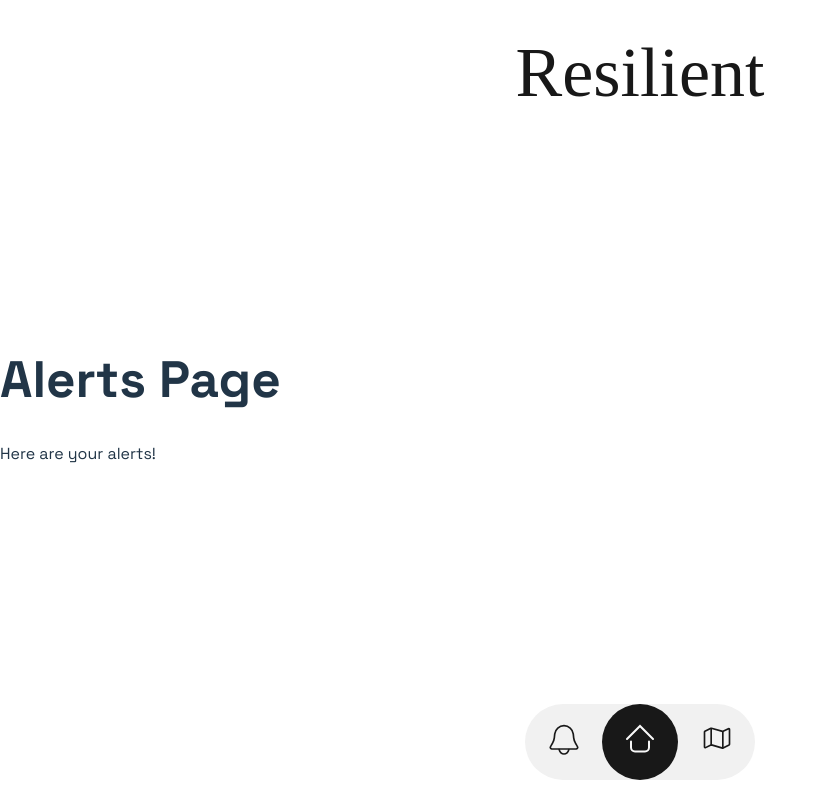
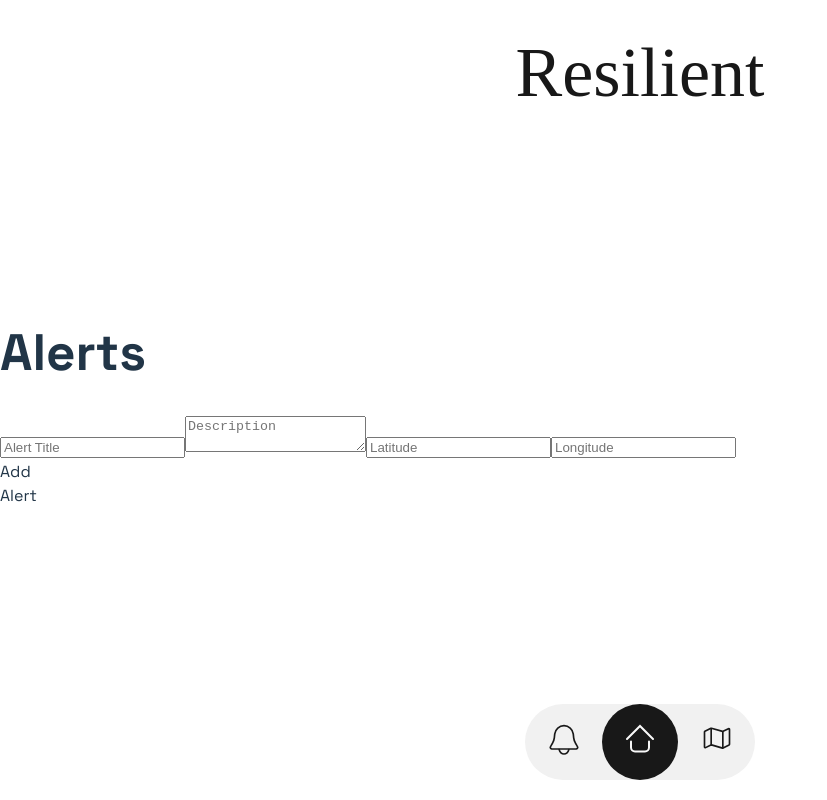
Before and after one commit to Gurvirr/Resilient, a React (Vite) app: page /alerts in a window 1280 px wide. Shown: the whole page, without its empty margins (0-827 px from the left). Built offline with nearby package versions, Linux system fonts and the light colour scheme.

Commit message:
Added alerts using Google Maps API

```diff
--- a/src/App.css
+++ b/src/App.css
@@ -77,25 +77,23 @@
   background: var(--RESILIENT, linear-gradient(226deg, #BDF7E9 33.75%, #8E92FE 99.71%));
   border: 1px solid #181818;
   border-radius: 30px;
-  position: absolute;
-  top: 50%;
-  left: 50%;
-  transform: translate(-50%, -50%);
-  padding: 20px; /* Add padding for inner spacing */
+  position: relative;
+  margin: 20px;
+  padding: 20px;
   box-sizing: border-box;
-  display: flex;
+  display: inline-flex;
   flex-direction: column;
-  justify-content: flex-start; /* Align content to the top */
-  align-items: flex-start; /* Align content to the left */
-  gap: 10px; /* Add spacing between children */
+  justify-content: flex-start;
+  align-items: center;
+  gap: 10px;
 }
 
 .recent-reports-title {
   font-size: 18px;
   font-weight: bold;
   color: #181818;
-  margin: 0; /* Remove default margin */
-  align-self: flex-start; /* Ensure alignment to the left */
+  margin: 0;
+  align-self: flex-start;
 }
 
 .custom-rectangle {
@@ -108,6 +106,7 @@
   color: #f1f1f1;
   padding: 10px;
   box-sizing: border-box;
+  margin: 0 auto;
 }
 
 .additional-box {
@@ -131,43 +130,43 @@
   display: flex;
   justify-content: center;
   align-items: center;
-  cursor: pointer; /* Add pointer cursor to indicate interactivity */
-  transition: background-color 0.3s ease, transform 0.3s ease; /* Smooth transition */
+  cursor: pointer;
+  transition: background-color 0.3s ease, transform 0.3s ease;
 }
 
 .icon:active {
-  background-color: rgba(255, 255, 255, 0.1); /* Light active effect */
-  transform: scale(1.1); /* Slight zoom effect on active */
+  background-color: rgba(255, 255, 255, 0.1);
+  transform: scale(1.1);
 }
 
 .icon:hover {
-  background-color: rgba(255, 255, 255, 0.1); /* Light hover effect */
-  transform: scale(1.1); /* Slight zoom effect on hover */
+  background-color: rgba(255, 255, 255, 0.1);
+  transform: scale(1.1);
 }
 
 .additional-box-wrapper {
   display: flex;
   justify-content: center;
   align-items: center;
-  width: 100%; /* Take full width of parent */
-  height: 100%; /* Take full height of parent */
+  width: 100%;
+  height: 100%;
 }
 
 button {
-  all: unset; /* Resets all default button styles */
-  cursor: pointer; /* Keeps the pointer cursor for clickable buttons */
-  display: flex; /* Makes the button a flex container */
-  justify-content: center; /* Centers the content horizontally */
-  align-items: center; /* Centers the content vertically */
-  width: 50px; /* Set a fixed width */
-  height: 50px; /* Set a fixed height */
-  border-radius: 50%; /* Makes the button round */
-  background-color: transparent; /* Remove background */
+  all: unset;
+  cursor: pointer;
+  display: flex;
+  justify-content: center;
+  align-items: center;
+  width: 50px;
+  height: 50px;
+  border-radius: 50%;
+  background-color: transparent;
 }
 
 button:focus,
 button:active {
-  outline: none; /* Removes the outline */
-  border: none; /* Removes any border */
-  box-shadow: none; /* Removes any box-shadow */
+  outline: none;
+  border: none;
+  box-shadow: none;
 }
--- a/src/components/Alerts.jsx
+++ b/src/components/Alerts.jsx
@@ -1,10 +1,80 @@
-import React from 'react';
+import React, { useState } from 'react';
 
 function Alerts() {
+  const [alerts, setAlerts] = useState([]);
+  const [newAlert, setNewAlert] = useState({
+    title: '',
+    description: '',
+    lat: '',
+    lng: ''
+  });
+
+  const handleSubmit = (e) => {
+    e.preventDefault();
+    const alert = {
+      ...newAlert,
+      lat: parseFloat(newAlert.lat),
+      lng: parseFloat(newAlert.lng),
+      id: Date.now()
+    };
+
+    setAlerts(prev => [...prev, alert]);
+
+    // Here you would typically:
+    // 1. Save the alert to your backend
+    // 2. Update the markers on the map
+    // 3. Clear the form
+
+    setNewAlert({
+      title: '',
+      description: '',
+      lat: '',
+      lng: ''
+    });
+  };
+
   return (
     <div>
-      <h1>Alerts Page</h1>
-      <p>Here are your alerts!</p>
+      <h1>Alerts</h1>
+
+      <form onSubmit={handleSubmit}>
+        <input
+          type="text"
+          placeholder="Alert Title"
+          value={newAlert.title}
+          onChange={(e) => setNewAlert(prev => ({...prev, title: e.target.value}))}
+        />
+        <textarea
+          placeholder="Description"
+          value={newAlert.description}
+          onChange={(e) => setNewAlert(prev => ({...prev, description: e.target.value}))}
+        />
+        <input
+          type="number"
+          step="any"
+          placeholder="Latitude"
+          value={newAlert.lat}
+          onChange={(e) => setNewAlert(prev => ({...prev, lat: e.target.value}))}
+        />
+        <input
+          type="number"
+          step="any"
+          placeholder="Longitude"
+          value={newAlert.lng}
+          onChange={(e) => setNewAlert(prev => ({...prev, lng: e.target.value}))}
+        />
+        <button type="submit">Add Alert</button>
+      </form>
+
+      <div>
+        {alerts.map(alert => (
+          <div key={alert.id}>
+            <h3>{alert.title}</h3>
+            <p>{alert.description}</p>
+            <p>Location: {alert.lat}, {alert.lng}</p>
+          </div>
+        ))}
+      </div>
     </div>
   );
 }
--- a/src/components/Home.jsx
+++ b/src/components/Home.jsx
@@ -37,6 +37,16 @@ function Home() {
           </button>
         </div>
       </div>
+
+      <div className="new-rectangle" style={{width: '350px', height: '160px', marginTop: '20px'}}>
+        <p className="recent-reports-title">SUPPORT</p>
+        <div className="custom-rectangle" style={{width: '130px', height: '100px', borderRadius: '30px', display: 'flex', flexDirection: 'column', alignItems: 'center', justifyContent: 'center'}}>
+          Voice Assistant
+          <svg xmlns="http://www.w3.org/2000/svg" width="50" height="50" viewBox="0 0 50 50" fill="none">
+            <path d="M36.8898 28.5565L42.4067 34.0734C43.1486 34.8153 43.1486 36.0181 42.4067 36.7599C38.3959 40.7708 32.0461 41.2221 27.5083 37.8187L24.2262 35.3571C20.5938 32.6329 17.3671 29.4062 14.6429 25.7738L12.1813 22.4917C8.77793 17.9539 9.22919 11.6041 13.2401 7.59327C13.9819 6.8514 15.1847 6.8514 15.9266 7.59327L21.4435 13.1102C22.2571 13.9238 22.2571 15.2429 21.4435 16.0565L19.3161 18.1839C18.978 18.522 18.8942 19.0385 19.1081 19.4661C21.5803 24.4105 25.5895 28.4197 30.5339 30.8919C30.9615 31.1058 31.478 31.022 31.8161 30.6839L33.9435 28.5565C34.7571 27.7429 36.0762 27.7429 36.8898 28.5565Z" stroke="#F8F8F8" stroke-width="2.08333"/>
+          </svg>
+        </div>
+      </div>
     </div>
   );
 }
--- a/src/components/Map.jsx
+++ b/src/components/Map.jsx
@@ -1,25 +1,64 @@
-import React, { useEffect } from 'react';
-import L from 'leaflet';
-import 'leaflet/dist/leaflet.css'; // Import Leaflet's CSS
+import React, { useEffect, useRef, useState } from 'react';
 
 function Map() {
+  const mapRef = useRef(null);
+  const [map, setMap] = useState(null);
+  const [markers, setMarkers] = useState([]);
+
   useEffect(() => {
     // Initialize the map
-    const map = L.map('map').setView([51.505, -0.09], 13); // Change the coordinates to your preferred location
+    if (!map && mapRef.current) {
+      const initialMap = new google.maps.Map(mapRef.current, {
+        center: { lat: -34.397, lng: 150.644 }, // Default center
+        zoom: 8,
+        styles: [
+          // Optional: Add custom map styling here
+          { elementType: "geometry", stylers: [{ color: "#242f3e" }] },
+          { elementType: "labels.text.stroke", stylers: [{ color: "#242f3e" }] },
+          { elementType: "labels.text.fill", stylers: [{ color: "#746855" }] },
+        ],
+      });
+      setMap(initialMap);
+    }
+  }, [map]);
 
-    // Add a tile layer to the map
-    L.tileLayer('https://{s}.tile.openstreetmap.org/{z}/{x}/{y}.png', {
-      attribution: '&copy; <a href="https://www.openstreetmap.org/copyright">OpenStreetMap</a> contributors'
-    }).addTo(map);
+  // Function to add a marker for an alert
+  const addAlertMarker = (alert) => {
+    if (map) {
+      const marker = new google.maps.Marker({
+        position: { lat: alert.lat, lng: alert.lng },
+        map: map,
+        title: alert.title,
+      });
 
-    // Add a marker to the map
-    L.marker([51.505, -0.09]).addTo(map)
-      .bindPopup('A pretty CSS3 popup.<br> Easily customizable.')
-      .openPopup();
-  }, []);
+      // Add info window for the marker
+      const infoWindow = new google.maps.InfoWindow({
+        content: `
+          <div>
+            <h3>${alert.title}</h3>
+            <p>${alert.description}</p>
+          </div>
+        `
+      });
+
+      marker.addListener('click', () => {
+        infoWindow.open(map, marker);
+      });
+
+      setMarkers(prev => [...prev, marker]);
+    }
+  };
+
+  // Style for the map container
+  const mapStyles = {
+    height: '100vh',
+    width: '100%'
+  };
 
   return (
-    <div id="map" style={{ height: '500px', width: '100%' }}></div>
+    <div>
+      <div ref={mapRef} style={mapStyles} />
+    </div>
   );
 }
 
```
